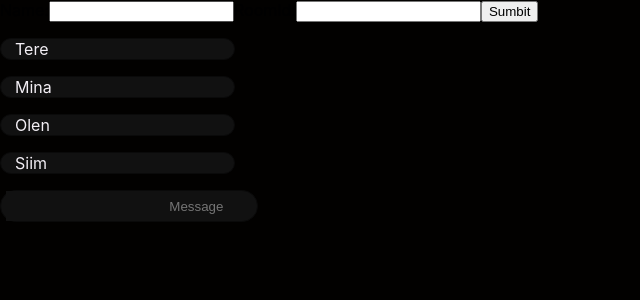
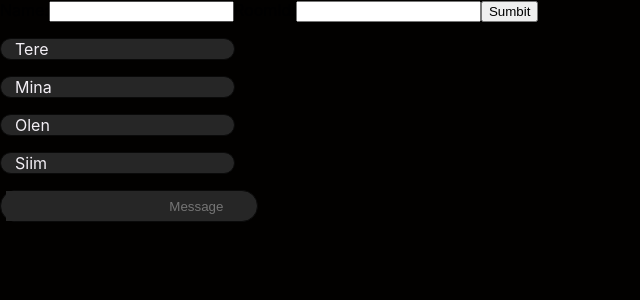
Before and after one commit to RaudseppSiim/newSonger, a React (Create React App) app in the folder web/: page / in a window 1280 px wide. Both pictures are taken after a click on the element "Create Room". Shown: the top 300 px of the page, without its empty margins (0-640 px from the left). Built offline with nearby package versions, Linux system fonts and the light colour scheme; no server answers.

Commit message:
little bug fixes

```diff
--- a/web/src/FrontPageComponent/frontpage.js
+++ b/web/src/FrontPageComponent/frontpage.js
@@ -16,7 +16,7 @@ clickHandleCreate = () =>{
   this.props.onStart("Create");
 }
 
-clickHandleCreate = () =>{
+clickHandleJoin = () =>{
   this.props.onStart("Join");
 }
 
--- a/web/src/index.css
+++ b/web/src/index.css
@@ -67,7 +67,7 @@ code {
 }
 
 .chat-form{
-  background-color: #111111;
+  background-color: #262626;
   border: 1px solid #0A0A0A;
   border-radius: 25px;
   height: 30px;
@@ -79,7 +79,7 @@ code {
 .Text-input{
   width: 85%;
   margin-right: 10%;
-  background-color: #111111;
+  background-color: #262626;
   text-align: right;
   border: none;
   color: #F3EFF5;
@@ -87,7 +87,7 @@ code {
   padding:  0 8px 0 0;
 }
 .message{
-  background-color: #111111;
+  background-color: #262626;
   border: 1px solid #0A0A0A;
   border-radius: 25px;
   /* height: 30px; */
```
